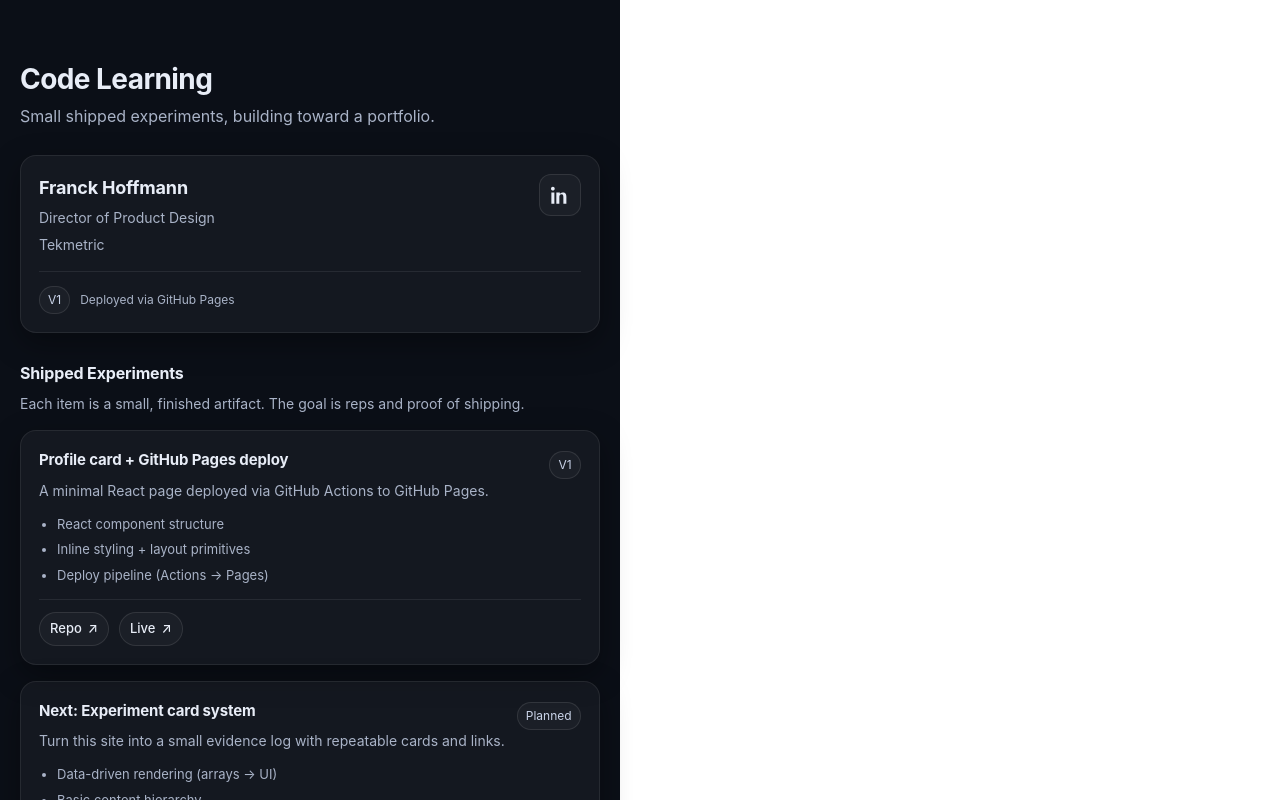
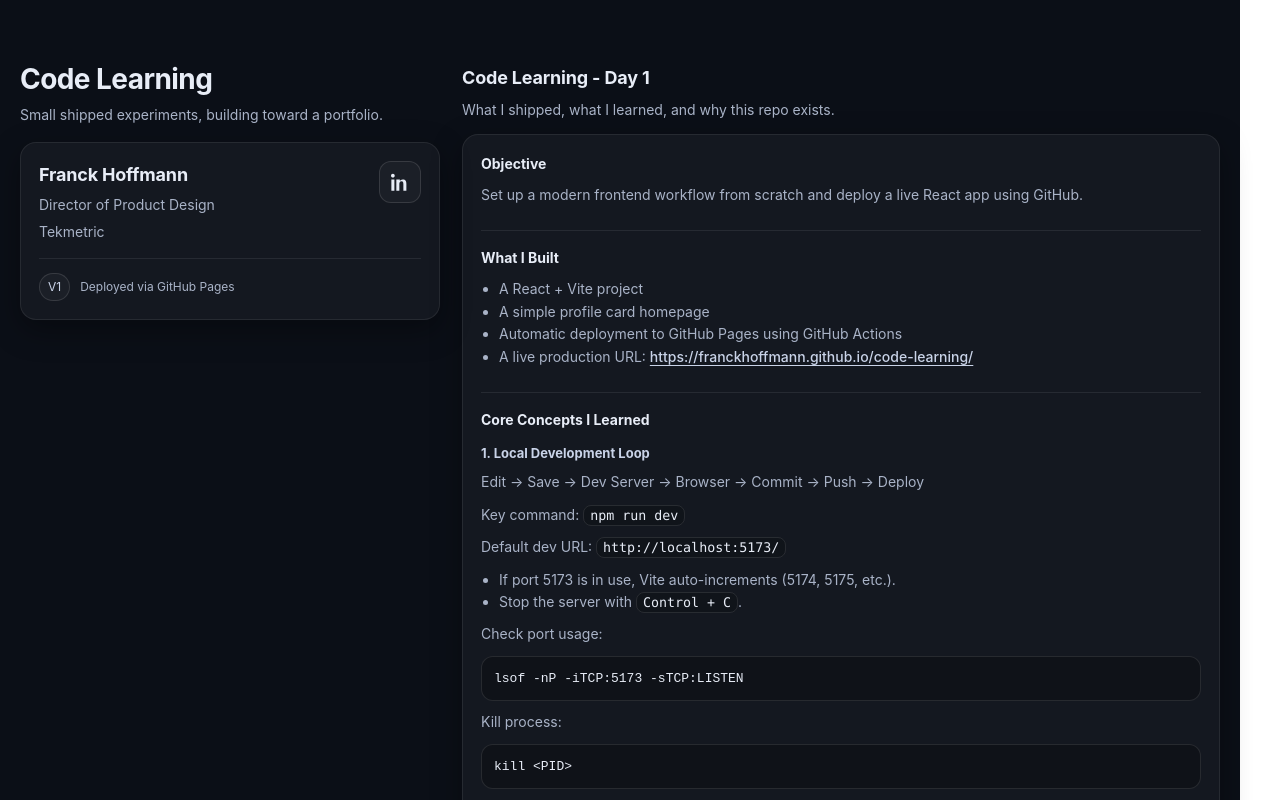
Before and after one commit to franckhoffmann/code-learning, a React (Vite) app: page / in a window 1280 px wide. Shown: the top 800 px of the page. Built offline with nearby package versions, Linux system fonts and the light colour scheme.

Commit message:
Updated with learnings

```diff
--- a/src/App.jsx
+++ b/src/App.jsx
@@ -2,12 +2,16 @@ export default function App() {
   return (
     <div style={styles.page}>
       <main style={styles.container}>
+        <div style={styles.layout}>
+          {/* LEFT */}
+          <section style={styles.left}>
             <header style={styles.header}>
               <h1 style={styles.h1}>Code Learning</h1>
-          <p style={styles.subhead}>Small shipped experiments, building toward a portfolio.</p>
+              <p style={styles.subhead}>
+                Small shipped experiments, building toward a portfolio.
+              </p>
             </header>
 
-        <section style={styles.grid}>
             <article style={styles.card}>
               <div style={styles.cardTop}>
                 <div>
@@ -35,50 +39,124 @@ export default function App() {
             </article>
           </section>
 
-        <section style={styles.section}>
-          <div style={styles.sectionHeader}>
-            <h2 style={styles.h2}>Shipped Experiments</h2>
-            <p style={styles.sectionSubhead}>
-              Each item is a small, finished artifact. The goal is reps and proof of shipping.
+          {/* RIGHT */}
+          <aside style={styles.right}>
+            <h2 style={styles.rightTitle}>Code Learning - Day 1</h2>
+            <p style={styles.rightSubhead}>
+              What I shipped, what I learned, and why this repo exists.
             </p>
-          </div>
 
-          <div style={styles.projectsGrid}>
-            {PROJECTS.map((p) => (
-              <article key={p.title} style={styles.projectCard}>
-                <div style={styles.projectTop}>
-                  <div>
-                    <h3 style={styles.h3}>{p.title}</h3>
-                    <p style={styles.projectDesc}>{p.description}</p>
-                  </div>
-                  <span style={styles.projectTag}>{p.tag}</span>
-                </div>
+            <div style={styles.notesCard}>
+              <section style={styles.noteSection}>
+                <h3 style={styles.h3}>Objective</h3>
+                <p style={styles.p}>
+                  Set up a modern frontend workflow from scratch and deploy a live React app using GitHub.
+                </p>
+              </section>
 
-                <ul style={styles.projectList}>
-                  {p.proves.map((line) => (
-                    <li key={line} style={styles.projectListItem}>
-                      {line}
-                    </li>
-                  ))}
-                </ul>
-
-                <div style={styles.projectLinks}>
-                  {p.links.map((l) => (
+              <section style={styles.noteSection}>
+                <h3 style={styles.h3}>What I Built</h3>
+                <ul style={styles.ul}>
+                  <li>A React + Vite project</li>
+                  <li>A simple profile card homepage</li>
+                  <li>Automatic deployment to GitHub Pages using GitHub Actions</li>
+                  <li>
+                    A live production URL:{" "}
                     <a
-                      key={l.label}
-                      href={l.href}
+                      href="https://franckhoffmann.github.io/code-learning/"
                       target="_blank"
                       rel="noreferrer"
                       style={styles.link}
                     >
-                      {l.label} <span aria-hidden="true">↗</span>
+                      https://franckhoffmann.github.io/code-learning/
                     </a>
-                  ))}
+                  </li>
+                </ul>
+              </section>
+
+              <section style={styles.noteSection}>
+                <h3 style={styles.h3}>Core Concepts I Learned</h3>
+
+                <h4 style={styles.h4}>1. Local Development Loop</h4>
+                <p style={styles.p}>
+                  Edit → Save → Dev Server → Browser → Commit → Push → Deploy
+                </p>
+                <p style={styles.p}>
+                  Key command: <code style={styles.inlineCode}>npm run dev</code>
+                </p>
+                <p style={styles.p}>
+                  Default dev URL: <code style={styles.inlineCode}>http://localhost:5173/</code>
+                </p>
+                <ul style={styles.ul}>
+                  <li>If port 5173 is in use, Vite auto-increments (5174, 5175, etc.).</li>
+                  <li>Stop the server with <code style={styles.inlineCode}>Control + C</code>.</li>
+                </ul>
+                <p style={styles.p}>Check port usage:</p>
+                <pre style={styles.pre}>
+                  <code>{`lsof -nP -iTCP:5173 -sTCP:LISTEN`}</code>
+                </pre>
+                <p style={styles.p}>Kill process:</p>
+                <pre style={styles.pre}>
+                  <code>{`kill <PID>`}</code>
+                </pre>
+
+                <h4 style={styles.h4}>2. Project Structure (React + Vite)</h4>
+                <ul style={styles.ul}>
+                  <li><code style={styles.inlineCode}>src/App.jsx</code> → Main React component</li>
+                  <li><code style={styles.inlineCode}>vite.config.js</code> → Build configuration</li>
+                  <li><code style={styles.inlineCode}>package.json</code> → Scripts + dependencies</li>
+                  <li><code style={styles.inlineCode}>.gitignore</code> → Keeps node_modules out of Git</li>
+                  <li><code style={styles.inlineCode}>.github/workflows/deploy.yml</code> → CI/CD pipeline</li>
+                </ul>
+                <p style={styles.p}>
+                  Vite builds to <code style={styles.inlineCode}>dist/</code>. Do not commit dist. Actions builds it.
+                </p>
+
+                <h4 style={styles.h4}>3. Git + GitHub Auth</h4>
+                <p style={styles.p}>
+                  GitHub doesn’t allow password auth for HTTPS pushes. Use Personal Access Token, SSH, or GitHub Desktop.
+                </p>
+
+                <h4 style={styles.h4}>4. CI/CD with GitHub Actions</h4>
+                <p style={styles.p}>
+                  <code style={styles.inlineCode}>main</code> = source, Actions builds, Pages serves the built output.
+                </p>
+                <p style={styles.p}>
+                  Enabled: <strong>Settings → Pages → Source → GitHub Actions</strong>
+                </p>
+
+                <h4 style={styles.h4}>5. Vite Base Path</h4>
+                <p style={styles.p}>
+                  Pages serves under <code style={styles.inlineCode}>/code-learning/</code>, so build uses:
+                </p>
+                <pre style={styles.pre}>
+                  <code>{`base: command === 'build' ? '/code-learning/' : '/'`}</code>
+                </pre>
+
+                <h4 style={styles.h4}>Key Commands Used</h4>
+                <pre style={styles.pre}>
+                  <code>{`node -v
+npm -v
+npm run dev
+npm run build
+git status
+git add .
+git commit -m "message"
+lsof -nP -iTCP:5173 -sTCP:LISTEN
+kill <PID>`}</code>
+                </pre>
+              </section>
+
+              <section style={{ ...styles.noteSection, borderBottom: "none", paddingBottom: 0 }}>
+                <h3 style={styles.h3}>Strategic Takeaway</h3>
+                <p style={styles.p}>
+                  This repo is about shipping repeatedly, understanding modern tooling, and building credibility as a design leader who codes.
+                  The infrastructure now works. Future work becomes iteration, not setup.
+                </p>
+              </section>
             </div>
-              </article>
-            ))}
+          </aside>
         </div>
-        </section>
       </main>
     </div>
   )
@@ -92,94 +170,41 @@ function LinkedInIcon() {
   )
 }
 
-const PROJECTS = [
-  {
-    title: "Profile card + GitHub Pages deploy",
-    tag: "V1",
-    description: "A minimal React page deployed via GitHub Actions to GitHub Pages.",
-    proves: [
-      "React component structure",
-      "Inline styling + layout primitives",
-      "Deploy pipeline (Actions → Pages)",
-    ],
-    links: [
-      {
-        label: "Repo",
-        href: "https://github.com/franckhoffmann/code-learning",
-      },
-      // Optional: replace this with a specific commit URL later
-      {
-        label: "Live",
-        href: "https://franckhoffmann.github.io/code-learning/",
-      },
-    ],
-  },
-  {
-    title: "Next: Experiment card system",
-    tag: "Planned",
-    description: "Turn this site into a small evidence log with repeatable cards and links.",
-    proves: ["Data-driven rendering (arrays → UI)", "Basic content hierarchy"],
-    links: [
-      {
-        label: "Issue (create one)",
-        href: "https://github.com/franckhoffmann/code-learning/issues",
-      },
-    ],
-  },
-]
-
-const t = {
-  bg: "#0b0f17",
-  text: "#e8edf7",
-  muted: "#a9b3c7",
-  cardBg: "rgba(255,255,255,0.04)",
-  border: "rgba(255,255,255,0.10)",
-  borderSoft: "rgba(255,255,255,0.08)",
-  shadow: "0 10px 30px rgba(0,0,0,0.35)",
-  rLg: 16,
-  rMd: 12,
-  max: 980,
-}
-
 const styles = {
   page: {
     minHeight: "100vh",
-    background: t.bg,
-    color: t.text,
+    background: "#0b0f17",
+    color: "#e8edf7",
     fontFamily:
       '-apple-system, BlinkMacSystemFont, "Segoe UI", Roboto, Helvetica, Arial, "Apple Color Emoji","Segoe UI Emoji"',
   },
   container: {
-    maxWidth: t.max,
+    maxWidth: 1200,
     margin: "0 auto",
     padding: "64px 20px",
   },
-  header: {
-    marginBottom: 28,
+
+  // Layout
+  layout: {
+    display: "grid",
+    gridTemplateColumns: "420px 1fr",
+    gap: 22,
+    alignItems: "start",
   },
-  h1: {
-    margin: 0,
-    fontSize: 28,
-    letterSpacing: "-0.02em",
-  },
-  subhead: {
-    margin: "10px 0 0 0",
-    color: t.muted,
-    lineHeight: 1.4,
-    maxWidth: 560,
-  },
+  left: {},
+  right: {},
 
-  grid: {
-    display: "grid",
-    gridTemplateColumns: "repeat(auto-fit, minmax(260px, 1fr))",
-    gap: 16,
-  },
+  // Left header + card
+  header: { marginBottom: 18 },
+  h1: { margin: 0, fontSize: 28, letterSpacing: "-0.02em" },
+  subhead: { margin: "10px 0 0 0", color: "#a9b3c7", lineHeight: 1.4, fontSize: 14 },
+
   card: {
-    background: t.cardBg,
-    border: `1px solid ${t.borderSoft}`,
-    borderRadius: t.rLg,
+    background: "rgba(255,255,255,0.04)",
+    border: "1px solid rgba(255,255,255,0.08)",
+    borderRadius: 16,
     padding: 18,
-    boxShadow: t.shadow,
+    boxShadow: "0 10px 30px rgba(0,0,0,0.35)",
   },
   cardTop: {
     display: "flex",
@@ -187,32 +212,24 @@ const styles = {
     justifyContent: "space-between",
     gap: 12,
   },
-  name: {
-    margin: 0,
-    fontSize: 18,
-    letterSpacing: "-0.01em",
-  },
-  meta: {
-    margin: "6px 0 0 0",
-    color: t.muted,
-    fontSize: 14,
-  },
+  name: { margin: 0, fontSize: 18, letterSpacing: "-0.01em" },
+  meta: { margin: "6px 0 0 0", color: "#a9b3c7", fontSize: 14 },
   iconButton: {
     display: "inline-flex",
     alignItems: "center",
     justifyContent: "center",
     width: 40,
     height: 40,
-    borderRadius: t.rMd,
-    border: `1px solid ${t.border}`,
+    borderRadius: 12,
+    border: "1px solid rgba(255,255,255,0.12)",
     background: "rgba(255,255,255,0.03)",
-    color: t.text,
+    color: "#e8edf7",
     textDecoration: "none",
   },
   footer: {
     marginTop: 16,
     paddingTop: 14,
-    borderTop: `1px solid ${t.borderSoft}`,
+    borderTop: "1px solid rgba(255,255,255,0.08)",
     display: "flex",
     alignItems: "center",
     gap: 10,
@@ -221,104 +238,54 @@ const styles = {
     fontSize: 12,
     padding: "4px 8px",
     borderRadius: 999,
-    border: `1px solid ${t.border}`,
+    border: "1px solid rgba(255,255,255,0.12)",
     background: "rgba(255,255,255,0.03)",
     color: "#c9d3e8",
-    whiteSpace: "nowrap",
   },
-  footerText: {
-    fontSize: 12,
-    color: t.muted,
+  footerText: { fontSize: 12, color: "#a9b3c7" },
+
+  // Right notes
+  rightTitle: { margin: 0, fontSize: 18, letterSpacing: "-0.01em" },
+  rightSubhead: { margin: "8px 0 14px 0", color: "#a9b3c7", fontSize: 14, lineHeight: 1.5 },
+
+  notesCard: {
+    background: "rgba(255,255,255,0.04)",
+    border: "1px solid rgba(255,255,255,0.08)",
+    borderRadius: 16,
+    padding: 18,
+    boxShadow: "0 10px 30px rgba(0,0,0,0.35)",
+  },
+  noteSection: {
+    marginBottom: 16,
+    paddingBottom: 14,
+    borderBottom: "1px solid rgba(255,255,255,0.08)",
   },
 
-  section: {
-    marginTop: 28,
-  },
-  sectionHeader: {
-    marginBottom: 12,
-  },
-  h2: {
-    margin: 0,
-    fontSize: 16,
-    letterSpacing: "-0.01em",
-  },
-  sectionSubhead: {
-    margin: "8px 0 0 0",
-    color: t.muted,
-    fontSize: 14,
-    lineHeight: 1.5,
-    maxWidth: 720,
-  },
+  h3: { margin: "0 0 10px 0", fontSize: 14, color: "#e8edf7" },
+  h4: { margin: "14px 0 8px 0", fontSize: 13, color: "#c9d3e8" },
+  p: { margin: "0 0 10px 0", color: "#a9b3c7", lineHeight: 1.6, fontSize: 14 },
+  ul: { margin: "0 0 10px 18px", padding: 0, color: "#a9b3c7", lineHeight: 1.6, fontSize: 14 },
 
-  projectsGrid: {
-    display: "grid",
-    gridTemplateColumns: "repeat(auto-fit, minmax(320px, 1fr))",
-    gap: 16,
-    marginTop: 16,
-  },
-  projectCard: {
-    background: t.cardBg,
-    border: `1px solid ${t.borderSoft}`,
-    borderRadius: t.rLg,
-    padding: 18,
-    boxShadow: t.shadow,
-  },
-  projectTop: {
-    display: "flex",
-    alignItems: "flex-start",
-    justifyContent: "space-between",
-    gap: 12,
-  },
-  h3: {
-    margin: 0,
-    fontSize: 15,
-    letterSpacing: "-0.01em",
-  },
-  projectDesc: {
-    margin: "8px 0 0 0",
-    color: t.muted,
-    fontSize: 14,
-    lineHeight: 1.5,
-  },
-  projectTag: {
-    fontSize: 12,
-    padding: "4px 8px",
-    borderRadius: 999,
-    border: `1px solid ${t.border}`,
-    background: "rgba(255,255,255,0.03)",
-    color: "#c9d3e8",
-    whiteSpace: "nowrap",
-    marginTop: 2,
-  },
-  projectList: {
-    margin: "14px 0 0 0",
-    padding: "0 0 0 18px",
-    color: t.text,
-  },
-  projectListItem: {
-    margin: "6px 0",
-    color: t.muted,
+  pre: {
+    margin: "0 0 10px 0",
+    padding: "12px 12px",
+    borderRadius: 12,
+    border: "1px solid rgba(255,255,255,0.10)",
+    background: "rgba(0,0,0,0.25)",
+    overflowX: "auto",
+    color: "#e8edf7",
     fontSize: 13,
     lineHeight: 1.5,
   },
-  projectLinks: {
-    marginTop: 14,
-    paddingTop: 12,
-    borderTop: `1px solid ${t.borderSoft}`,
-    display: "flex",
-    flexWrap: "wrap",
-    gap: 10,
+  inlineCode: {
+    fontFamily:
+      'ui-monospace, SFMono-Regular, Menlo, Monaco, Consolas, "Liberation Mono", "Courier New", monospace',
+    fontSize: "0.95em",
+    padding: "2px 6px",
+    borderRadius: 8,
+    border: "1px solid rgba(255,255,255,0.10)",
+    background: "rgba(0,0,0,0.18)",
+    color: "#e8edf7",
   },
-  link: {
-    display: "inline-flex",
-    gap: 6,
-    alignItems: "center",
-    fontSize: 13,
-    color: t.text,
-    textDecoration: "none",
-    border: `1px solid ${t.border}`,
-    background: "rgba(255,255,255,0.03)",
-    padding: "6px 10px",
-    borderRadius: 999,
-  },
+  link: { color: "#c9d3e8", textDecoration: "underline", textUnderlineOffset: 3 },
 }
```
Lines whose indentation alone changed are shown as unchanged.
